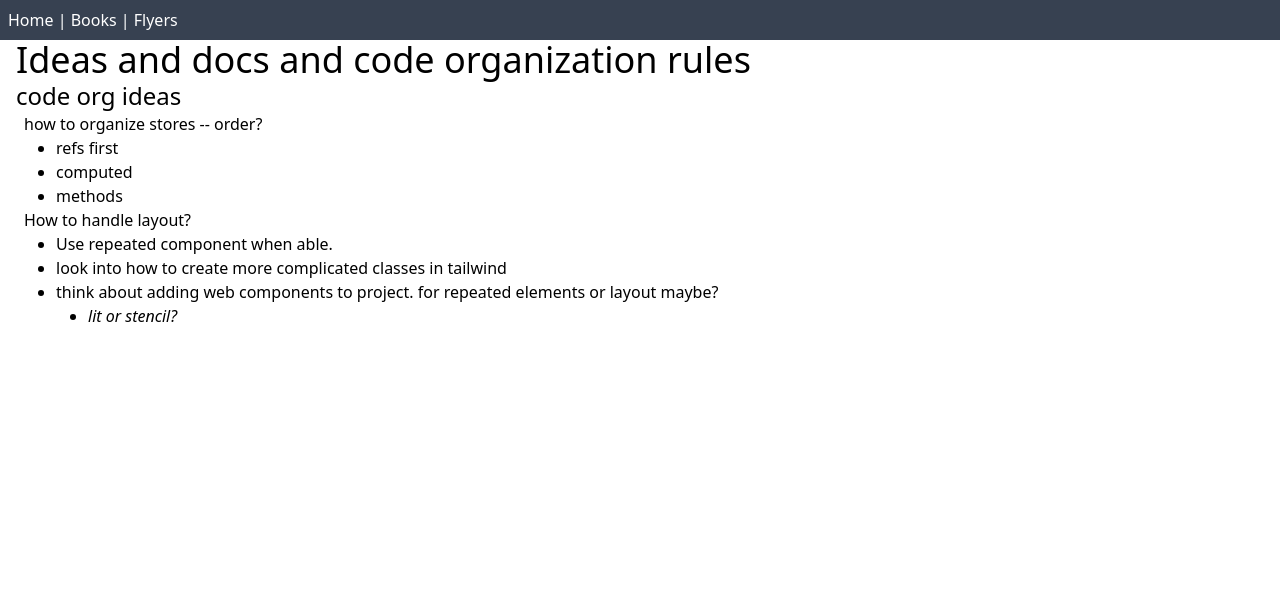
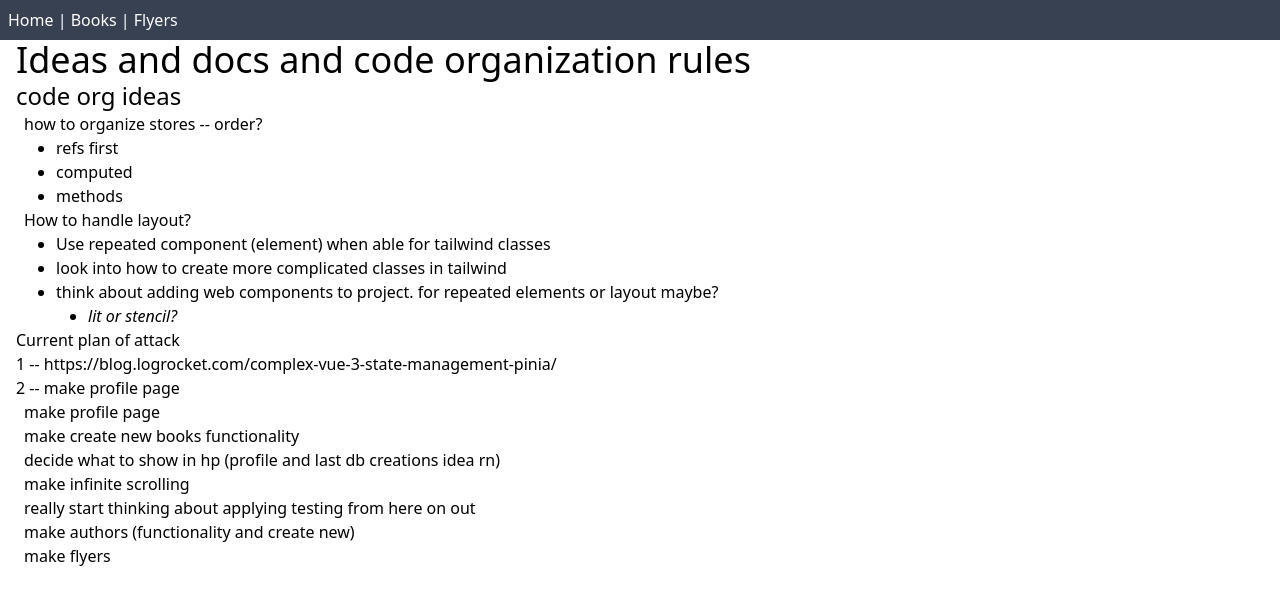
Before and after one commit to aaronmichaelhappe/demo, a Vue app: page /dev-notes in a window 1280 px wide. Shown: the top 604 px of the page. Built offline with nearby package versions, Linux system fonts and the light colour scheme.

Commit message:
mostly handingly passing data in routes

```diff
--- a/src/components/ModalComponent.vue
+++ b/src/components/ModalComponent.vue
@@ -63,5 +63,5 @@ const props = defineProps({
   },
 });
 
-const emit = defineEmits(["closeModal, okModal"]);
+const emit = defineEmits(["okModal", "closeModal"]);
 </script>
--- a/src/router/index.js
+++ b/src/router/index.js
@@ -6,24 +6,6 @@ const routes = [
     path: "/",
     name: "home",
     component: HomeView,
-  },
-  {
-    path: "/about",
-    name: "about",
-    // route level code-splitting
-    // this generates a separate chunk (about.[hash].js) for this route
-    // which is lazy-loaded when the route is visited.
-    component: () =>
-      import(/* webpackChunkName: "about" */ "../views/AboutView.vue"),
-  },
-  {
-    path: "/flyers",
-    name: "flyers",
-    // route level code-splitting
-    // this generates a separate chunk (about.[hash].js) for this route
-    // which is lazy-loaded when the route is visited.
-    component: () =>
-      import(/* webpackChunkName: "about" */ "../views/flyers/FlyersView.vue"),
   },
   {
     path: "/books",
@@ -35,25 +17,26 @@ const routes = [
       import(/* webpackChunkName: "about" */ "../views/books/BooksView.vue"),
   },
   {
+    path: "/flyers",
+    name: "flyers",
+    component: () =>
+      import(/* webpackChunkName: "about" */ "../views/flyers/FlyersView.vue"),
+  },
+  {
+    path: "/flyer-maker/:name",
+    name: "flyer-maker",
+    component: () =>
+      import(
+        /* webpackChunkName: "about" */ "../views/flyers/FlyerMakerView.vue"
+      ),
+    props: true,
+  },
+  {
     path: "/dev-notes",
     name: "dev-notes",
-    // route level code-splitting
-    // this generates a separate chunk (about.[hash].js) for this route
-    // which is lazy-loaded when the route is visited.
     component: () =>
       import(
         /* webpackChunkName: "about" */ "../views/dev-notes/DevNotesView.vue"
-      ),
-  },
-  {
-    path: "/flyer-maker",
-    name: "flyer-maker",
-    // route level code-splitting
-    // this generates a separate chunk (about.[hash].js) for this route
-    // which is lazy-loaded when the route is visited.
-    component: () =>
-      import(
-        /* webpackChunkName: "about" */ "../views/flyers/FlyerMakerView.vue"
       ),
   },
 ];
--- a/src/stores/flyers.js
+++ b/src/stores/flyers.js
@@ -1,20 +1,20 @@
 import { computed, ref } from "vue";
 import { defineStore } from "pinia";
-import flyerFakeData, { createFlyerFakeData } from "../fake-temp-db/books";
+import flyerFakeData, { createFlyerFakeData } from "../fake-temp-db/flyers";
 
 export const useFlyersStore = defineStore("flyers", () => {
   const flyers = ref(flyerFakeData);
   const flyersLength = computed(() => flyers.value.length);
 
   const createFlyer = createFlyerFakeData;
+
   function fetchFlyers() {
-    return flyers;
+    return flyers.value;
   }
 
   return {
     createFlyer,
     fetchFlyers,
-    flyers,
     flyersLength,
   };
 });
--- a/src/views/AboutView.vue
+++ b/src/views/AboutView.vue
@@ -1,15 +1,6 @@
 <template>
   <div class="about-view">
-    <h1>
-      This is an about page. And is where I will do my pseudo code and planning
-    </h1>
+    <h1>This is an about page.</h1>
   </div>
 </template>
-<script setup>
-// book pages
-// have many incomplent books to start
-// can edit author, editor, author 2
-// credits -> just do lorem ipsum for now
-// awards -> name and date for now
-// descriptions -> lorum ipsum for now
-</script>
+<script setup></script>
--- a/src/views/books/BooksView.vue
+++ b/src/views/books/BooksView.vue
@@ -12,9 +12,7 @@ import { onMounted } from "vue";
 import { useBooksStore } from "../../stores/books";
 
 onMounted(() => {
-  // may have made a bug here
-  console.log("asdf");
   const store = useBooksStore();
-  console.log(store.books);
+  console.log(store);
 });
 </script>
--- a/src/views/dev-notes/DevNotesView.vue
+++ b/src/views/dev-notes/DevNotesView.vue
@@ -14,7 +14,9 @@
       <ul class="ml-2">
         <li>How to handle layout?</li>
         <ul class="ml-8 list-disc">
-          <li>Use repeated component when able.</li>
+          <li>
+            Use repeated component (element) when able for tailwind classes
+          </li>
           <li>look into how to create more complicated classes in tailwind</li>
           <li>
             think about adding web components to project. for repeated elements
@@ -24,6 +26,26 @@
             </ul>
           </li>
         </ul>
+      </ul>
+    </div>
+    <div>
+      <h3>Current plan of attack</h3>
+      <p>
+        1 -- https://blog.logrocket.com/complex-vue-3-state-management-pinia/
+      </p>
+      <p>2 -- make profile page</p>
+    </div>
+    <div>
+      <ul class="ml-2">
+        <li>make profile page</li>
+        <li>make create new books functionality</li>
+        <li>
+          decide what to show in hp (profile and last db creations idea rn)
+        </li>
+        <li>make infinite scrolling</li>
+        <li>really start thinking about applying testing from here on out</li>
+        <li>make authors (functionality and create new)</li>
+        <li>make flyers</li>
       </ul>
     </div>
   </div>
--- a/src/views/flyers/FlyerMakerView.vue
+++ b/src/views/flyers/FlyerMakerView.vue
@@ -6,14 +6,22 @@
 </template>
 
 <script setup>
-import { onMounted } from "vue";
+import { defineProps, onMounted } from "vue";
 import { useRoute } from "vue-router";
 import { storeToRefs } from "pinia";
 import { useFlyersStore } from "@/stores/flyers";
 
+const props = defineProps({
+  name: {
+    type: String,
+    // required: true,
+  },
+});
+
+const route = useRoute();
+
 onMounted(() => {
-  const route = useRoute();
-  console.log(route);
+  console.log("props", props.name);
   route.params;
 });
 
--- a/src/views/flyers/FlyersView.vue
+++ b/src/views/flyers/FlyersView.vue
@@ -33,7 +33,7 @@
       <!-- // switch these out when flyer chosen -->
       <!-- // change layout when switched? -->
       <div class="bg-gray-100 p-4 pt-6">
-        <FlyersSearchListPart :flyers="flyers.value"></FlyersSearchListPart>
+        <FlyersSearchListPart :flyers="flyers"></FlyersSearchListPart>
       </div>
       <div class="p-4 pt-6">
         <FlyersMainPart></FlyersMainPart>
@@ -44,7 +44,7 @@
 
 <script setup>
 import { onMounted, ref } from "vue";
-// import { useRouter } from "vue-router";
+import { useRouter } from "vue-router";
 import ModalComponent from "@/components/ModalComponent.vue";
 import AmhButton from "@/elements/AmhButton.vue";
 import { useFlyersStore } from "@/stores/flyers";
@@ -54,25 +54,27 @@ import FlyersSearchListPart from "../flyers/partials/FlyersSearchListPart.vue";
 const store = useFlyersStore();
 const flyers = ref([]);
 
-// const router = useRouter();
+const router = useRouter();
 
 let newFlyerName = ref("");
 let modalIsVisible = ref(false);
 
 onMounted(() => {
-  // move this to router
-  console.log(store);
   flyers.value = store.fetchFlyers();
 });
 
 function handleOKClicked() {
-  // TODO instead of adding flyer here maybe add it in next page after sending param? so I can work with the returned object from createFlyer
   store.createFlyer(newFlyerName);
   modalIsVisible = false;
-  // TODO am I doing this right? I don't see params in the next route
-  // router.push({
-  //   path: "/flyer-maker",
-  //   params: { name: newFlyerName },
-  // });
+
+  // TODO:
+  // check name is filled
+
+  router.push({
+    name: "flyer-maker",
+    params: {
+      name: newFlyerName.value,
+    },
+  });
 }
 </script>
--- a/src/views/flyers/partials/FlyersSearchListPart.vue
+++ b/src/views/flyers/partials/FlyersSearchListPart.vue
@@ -7,7 +7,7 @@
         :key="flyer.id"
         class="h-[14rem] bg-white p-2 text-xs"
       >
-        {{ flyer.name }}
+        {{ flyer.title }}
       </li>
     </ul>
   </div>
--- a/vue.config.js
+++ b/vue.config.js
@@ -1,4 +1,16 @@
 const { defineConfig } = require("@vue/cli-service");
 module.exports = defineConfig({
   transpileDependencies: true,
+  chainWebpack: (config) => {
+    config.module
+      .rule("vue")
+      .use("vue-loader")
+      .tap((options) => ({
+        ...options,
+        compilerOptions: {
+          // treat any tag that starts with ion- as custom elements
+          isCustomElement: (tag) => tag.startsWith("ion-"),
+        },
+      }));
+  },
 });
```
